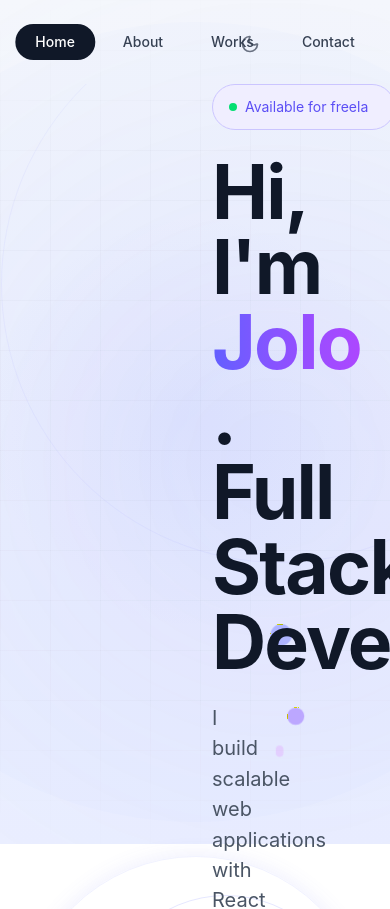
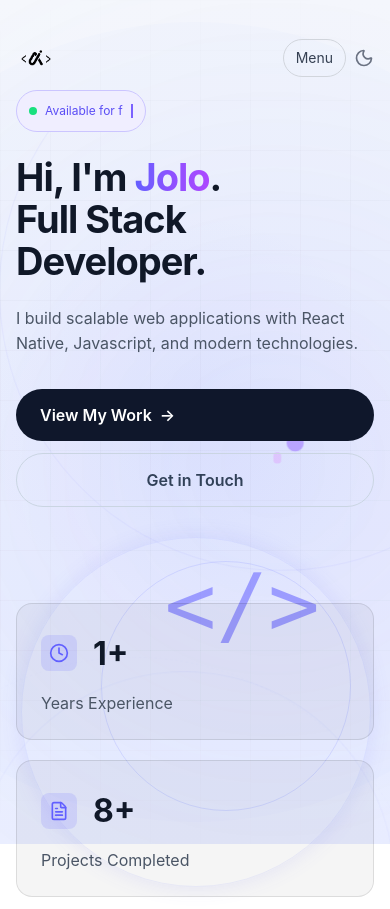
Before and after one commit to jolocdj/alfredjoloportfolio, a React (Vite) app: page / in a window 390 px wide. Shown: the top 909 px of the page. Built offline with nearby package versions, Linux system fonts and the light colour scheme; a web font is replaced by a local one.

Commit message:
Make navbar and hero responsive

```diff
--- a/index.html
+++ b/index.html
@@ -3,6 +3,7 @@
   <head>
     <meta charset="UTF-8" />
     <link rel="icon" type="image/png" href="/favicon.png" />
+    git add .
     <meta name="viewport" content="width=device-width, initial-scale=1.0" />
     <title>Alfred Jolo De Jesus</title>
   </head>
--- a/src/components/Hero.jsx
+++ b/src/components/Hero.jsx
@@ -55,7 +55,7 @@ export default function Hero({ dark }) {
 
   return (
     <section
-      className="relative px-12 pt-0 pb-10 overflow-hidden w-full"
+      className="relative w-full overflow-hidden px-4 sm:px-6 lg:px-12 pt-0 pb-10 sm:pb-14"
       style={{
         fontFamily:
           '"SF Pro Display", "SF Pro Text", -apple-system, BlinkMacSystemFont, "Segoe UI", "Roboto", "Helvetica Neue", Arial, sans-serif',
@@ -78,14 +78,14 @@ export default function Hero({ dark }) {
         <div className="absolute right-[15%] top-[73%] h-1w-1 rounded-full bg-violet-400/80 float-dot-2" />
       </div>
 
-      <div className="relative z-10 pt-0 max-w-[1600px] mx-auto px-41">
+      <div className="relative z-10 pt-0 max-w-[1100px] mx-auto px-0 sm:px-2 lg:px-6">
         {" "}
-        <div className="inline-flex items-center gap-2 rounded-full px-4 py-1.5 text-sm mb-6 h-[46px] bg-[#F0EEFF] border border-[#CBC5FF] dark:bg-white/5 dark:border-white/10 transition-colors duration-300">
+        <div className="inline-flex max-w-full items-center gap-2 rounded-full px-3 sm:px-4 py-1.5 text-xs sm:text-sm mb-6 min-h-[42px] sm:h-[46px] bg-[#F0EEFF] border border-[#CBC5FF] dark:bg-white/5 dark:border-white/10 transition-colors duration-300">
           {" "}
           <span className="w-2 h-2 rounded-full bg-green-400 animate-pulse flex-shrink-0" />
           <span
             ref={typedRef}
-            className="whitespace-nowrap text-[#5B4EF5] dark:bg-gradient-to-r dark:from-indigo-400 dark:via-violet-400 dark:to-purple-400 dark:bg-clip-text dark:text-transparent [-webkit-background-clip:text]"
+            className="max-w-[180px] sm:max-w-none truncate sm:whitespace-nowrap text-[#5B4EF5] dark:bg-gradient-to-r dark:from-indigo-400 dark:via-violet-400 dark:to-purple-400 dark:bg-clip-text dark:text-transparent [-webkit-background-clip:text]"
           />
           <span
             className="inline-block w-[2px] h-[14px] bg-[#7B61FF] dark:bg-violet-400 flex-shrink-0"
@@ -93,7 +93,7 @@ export default function Hero({ dark }) {
           />
         </div>
         <h1
-          className="text-[75px] font-bold text-gray-900 dark:text-white leading-[75px] tracking-[-1.8px] mb-6 transition-colors duration-300"
+          className="text-[38px] leading-[42px] sm:text-[52px] sm:leading-[56px] lg:text-[75px] lg:leading-[75px] font-bold text-gray-900 dark:text-white tracking-[-1px] sm:tracking-[-1.4px] lg:tracking-[-1.8px] mb-6 transition-colors duration-300"
           style={{
             fontFamily:
               '"SF Pro Display", "SF Pro Text", -apple-system, BlinkMacSystemFont, "Segoe UI", Roboto, "Helvetica Neue", Arial, sans-serif',
@@ -110,19 +110,19 @@ export default function Hero({ dark }) {
         </h1>
         {/* Subtext */}
         <p
-          className="text-gray-600 dark:text-gray-400 w-full max-w-[980px] mb-10 transition-colors duration-300"
+          className="text-gray-600 dark:text-gray-400 w-full max-w-[980px] mb-8 sm:mb-10 transition-colors duration-300"
           style={{
             fontFamily:
               '"SF Pro Display", "SF Pro Text", -apple-system, BlinkMacSystemFont, "Helvetica Neue", sans-serif',
-            fontSize: "1.25rem",
-            lineHeight: "1.9rem",
+            fontSize: "clamp(1rem, 2.5vw, 1.25rem)",
+            lineHeight: "clamp(1.6rem, 3vw, 1.9rem)",
           }}
         >
           I build scalable web applications with React Native, Javascript, and
           modern technologies.
         </p>
         {/* CTA Buttons */}
-        <div className="flex gap-4 mb-2">
+        <div className="flex flex-col sm:flex-row gap-3 sm:gap-4 mb-2 w-full sm:w-auto">
           {" "}
           <Link
             to="/works"
@@ -130,10 +130,12 @@ export default function Hero({ dark }) {
           >
             View My Work <span>→</span>
           </Link>
-          <button className="inline-flex items-center gap-2 px-6 py-3.5 rounded-full font-semibold text-base text-slate-700 dark:text-slate-300 border border-slate-300 dark:border-slate-700 hover:border-slate-400 dark:hover:border-slate-600 transition-all hover:shadow-lg">
-            {" "}
+          <Link
+            to="/contact"
+            className="inline-flex items-center justify-center gap-2 px-6 py-3.5 rounded-full font-semibold text-base text-slate-700 dark:text-slate-300 border border-slate-300 dark:border-slate-700 hover:border-slate-400 dark:hover:border-slate-600 transition-all hover:shadow-lg w-full sm:w-auto"
+          >
             Get in Touch
-          </button>
+          </Link>
         </div>
         <div className="relative z-11 w-full max-w-[1100px]">
           <Stats />
--- a/src/components/Navbar.jsx
+++ b/src/components/Navbar.jsx
@@ -4,7 +4,15 @@ import { Link, useLocation } from "react-router-dom";
 
 export default function Navbar({ dark, setDark }) {
   const [showSticky, setShowSticky] = useState(false);
+  const [mobileOpen, setMobileOpen] = useState(false);
   const location = useLocation();
+
+  const navItems = [
+    { name: "Home", path: "/" },
+    { name: "About", path: "/about" },
+    { name: "Works", path: "/works" },
+    { name: "Contact", path: "/contact" },
+  ];
 
   useEffect(() => {
     const handleScroll = () => {
@@ -25,9 +33,9 @@ export default function Navbar({ dark, setDark }) {
 
   return (
     <>
-      {showSticky && <div className="h-[84px]" />}
+      {showSticky && <div className="h-[72px] sm:h-[84px]" />}{" "}
       <nav
-        className={`flex items-center justify-between px-20 pt-3 pb-2 text-gray-900 dark:text-white transition-all duration-300 ${
+        className={`flex items-center justify-between px-4 sm:px-6 lg:px-12 py-3 text-gray-900 dark:text-white transition-all duration-300 ${
           showSticky
             ? "fixed top-0 left-0 right-0 z-50 backdrop-blur-md bg-white/70 dark:bg-black/30 border-b border-black/10 dark:border-white/10 shadow-sm"
             : "relative"
@@ -35,31 +43,25 @@ export default function Navbar({ dark, setDark }) {
       >
         {" "}
         <div
-          className="flex items-center pl-40 group relative cursor-pointer"
+          className="flex items-center group relative cursor-pointer"
           onClick={handleScrollToTop}
         >
           {" "}
           <img
             src="/logo.png"
             alt="Logo"
-            className="h-16 w-auto dark:invert-0 invert transition-all duration-300 ease-out hover:scale-105 hover:brightness-110 hover:drop-shadow-[0_0_10px_rgba(99,102,241,0.5)]"
+            className="h-10 sm:h-12 lg:h-16 w-auto dark:invert-0 invert transition-all duration-300 ease-out hover:scale-105 hover:brightness-110 hover:drop-shadow-[0_0_10px_rgba(99,102,241,0.5)]"
           />
         </div>
-        <div className="absolute left-1/2 top-6 -translate-x-1/2 flex items-center gap-2">
-          {" "}
-          {[
-            { name: "Home", path: "/" },
-            { name: "About", path: "/about" },
-            { name: "Works", path: "/works" },
-            { name: "Contact", path: "/contact" },
-          ].map((item) => {
+        <div className="hidden md:flex absolute left-1/2 top-1/2 -translate-x-1/2 -translate-y-1/2 items-center gap-2">
+          {navItems.map((item) => {
             const isActive = location.pathname === item.path;
 
             return (
               <Link
                 key={item.name}
                 to={item.path}
-                className={`px-5 py-2 rounded-full text-sm font-medium transition-all duration-300 ${
+                className={`px-4 lg:px-5 py-2 rounded-full text-sm font-medium transition-all duration-300 ${
                   isActive
                     ? "bg-gray-900 text-white dark:bg-white dark:text-gray-900"
                     : "text-gray-700 dark:text-gray-400 hover:text-gray-900 dark:hover:text-white"
@@ -70,8 +72,14 @@ export default function Navbar({ dark, setDark }) {
             );
           })}
         </div>
-        <div className="flex items-center pr-50">
-          {" "}
+        <div className="flex items-center gap-2">
+          <button
+            onClick={() => setMobileOpen(!mobileOpen)}
+            className="md:hidden inline-flex items-center justify-center rounded-full border border-gray-300 dark:border-gray-700 px-3 py-2 text-sm text-gray-700 dark:text-gray-300"
+          >
+            Menu
+          </button>
+
           <button
             onClick={() => setDark(!dark)}
             className="text-gray-500 dark:text-gray-400 hover:text-gray-900 dark:hover:text-white transition-colors duration-300"
@@ -80,6 +88,36 @@ export default function Navbar({ dark, setDark }) {
           </button>
         </div>
       </nav>
+      {mobileOpen && (
+        <div
+          className={`md:hidden px-4 pb-4 ${
+            showSticky
+              ? "fixed top-[64px] left-0 right-0 z-40 bg-white/95 dark:bg-black/95 backdrop-blur-md border-b border-black/10 dark:border-white/10"
+              : "relative"
+          }`}
+        >
+          <div className="flex flex-col gap-2 pt-2">
+            {navItems.map((item) => {
+              const isActive = location.pathname === item.path;
+
+              return (
+                <Link
+                  key={item.name}
+                  to={item.path}
+                  onClick={() => setMobileOpen(false)}
+                  className={`px-4 py-3 rounded-2xl text-sm font-medium transition-all duration-300 ${
+                    isActive
+                      ? "bg-gray-900 text-white dark:bg-white dark:text-gray-900"
+                      : "text-gray-700 dark:text-gray-400 border border-gray-200 dark:border-gray-800 hover:text-gray-900 dark:hover:text-white"
+                  }`}
+                >
+                  {item.name}
+                </Link>
+              );
+            })}
+          </div>
+        </div>
+      )}
     </>
   );
 }
```
